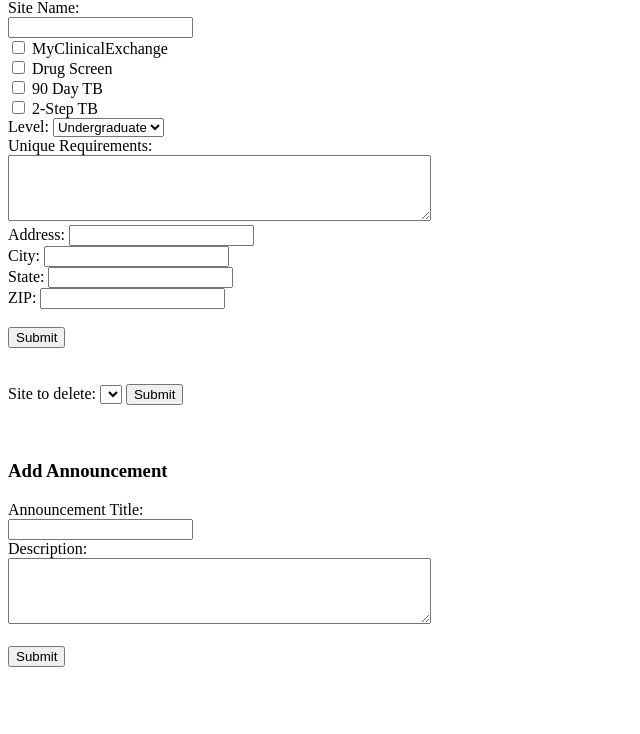
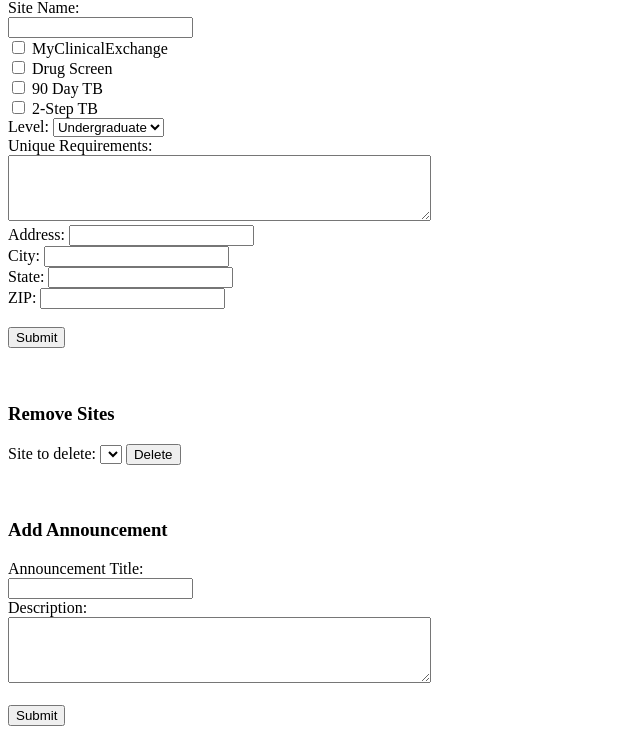
Before and after one commit to KSanger44/Typhoon, a PHP site: the page made by control.php in a window 1280 px wide. Shown: the part 420-1154 px from the top of the page, without its empty margins (0-640 px from the left). Before the commit the page ends 1087 px from the top, so only its background shows below. Run offline with PHP 8.4, Linux system fonts and the light colour scheme; data that the repository does not hold is empty.

Commit message:
deletefix get

```diff
--- a/control.php
+++ b/control.php
@@ -65,7 +65,7 @@
           <br><br>
 
           <div id="sitedelete">
-          <form action="" method="get>
+          <form action="" method="get">
             <h3>Remove Sites</h3>
             <label for="sites">Site to delete:</label>
             <select id="sites" name="sitelist">
@@ -105,7 +105,7 @@
 
                 ?>
             </select>
-            <input type="submit" id="deletesite" name="deletesite">
+            <input type="submit" id="deletesite" name="deletesite" value="Delete">
           </form>
 
           </div>
```
